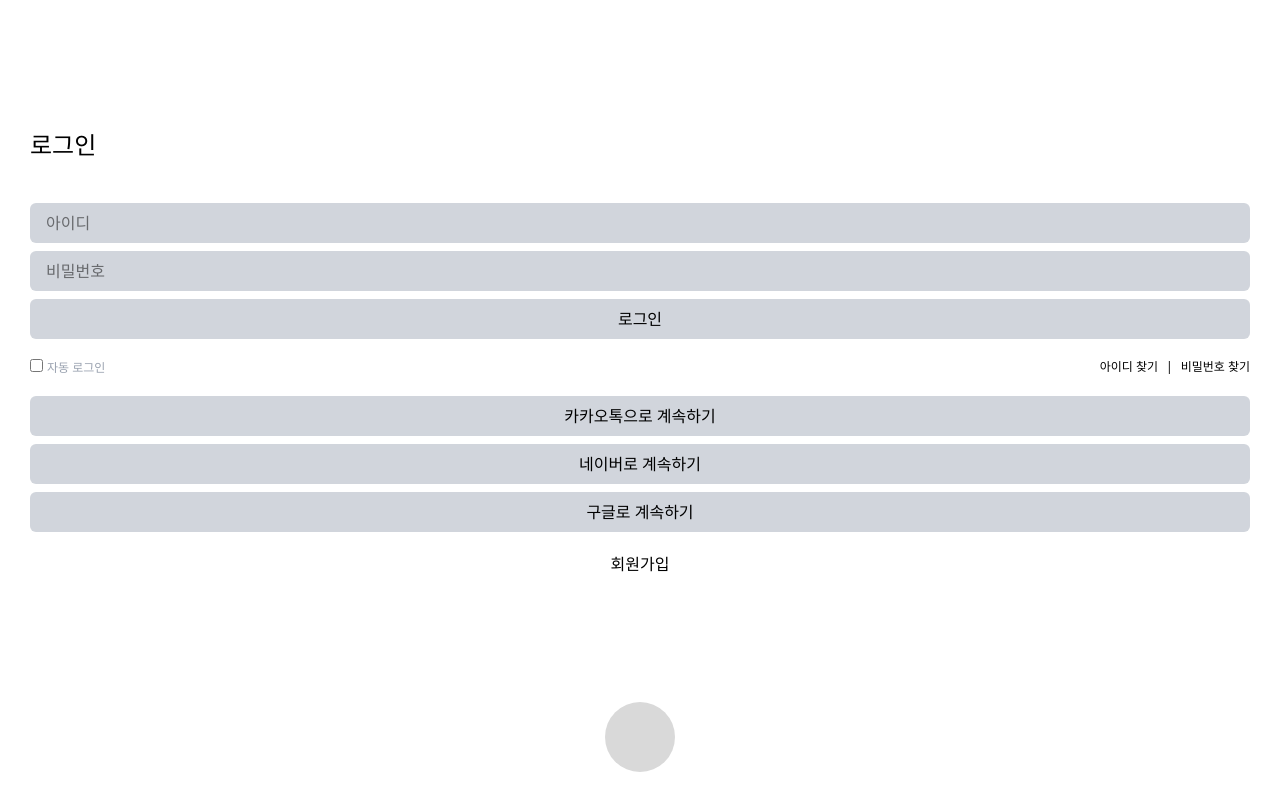
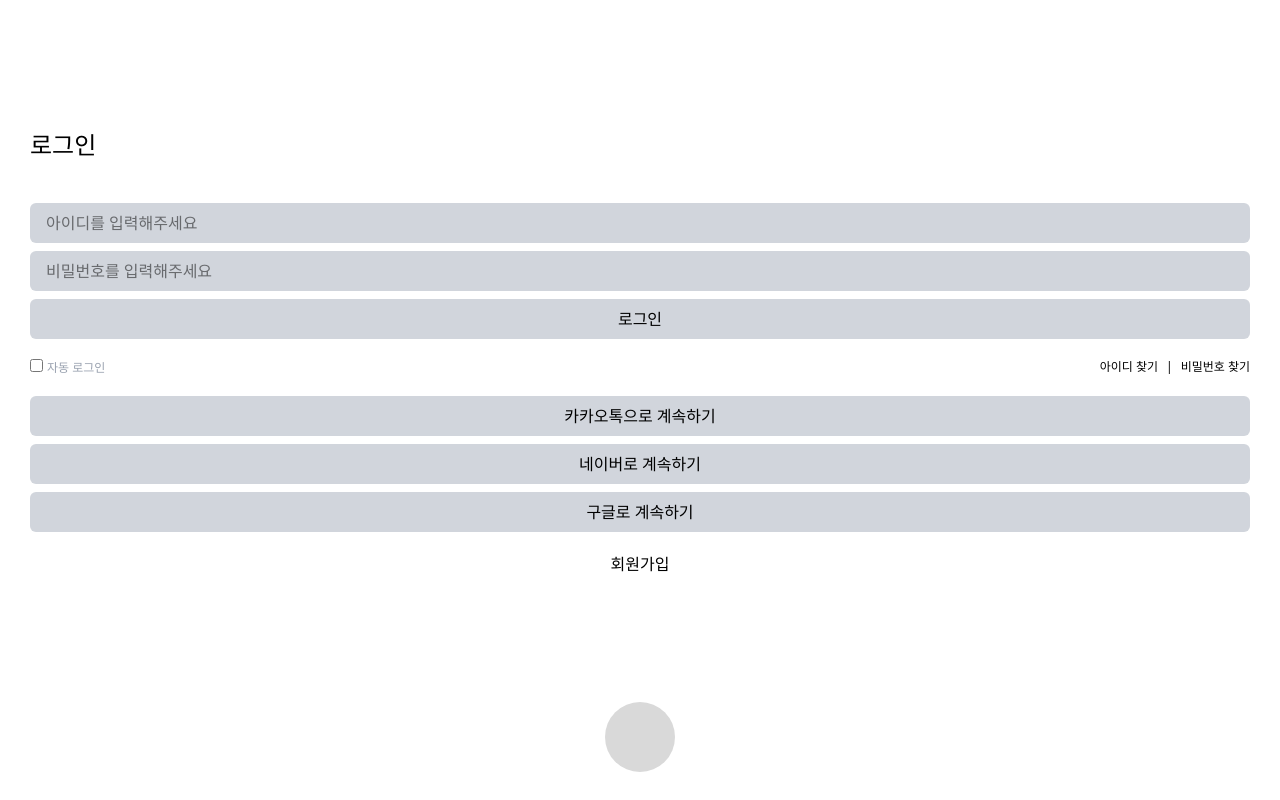
Before and after one commit to kdt-ful-class-three-group/poop, a React (Vite) app in the folder client/: page /Login in a window 1280 px wide. Built offline with nearby package versions, Linux system fonts and the light colour scheme.

Commit message:
placeholder 수정

```diff
--- a/client/src/components/LoginInput.jsx
+++ b/client/src/components/LoginInput.jsx
@@ -7,9 +7,9 @@ function LoginInput(){
 
   return(
     <form className="flex flex-col gap-2">
-      <input type="text" placeholder="아이디"
+      <input type="text" placeholder="아이디를 입력해주세요"
         className="bg-gray-300 px-4 py-2 rounded-md focus:bg-gray-100" required></input>
-      <input type='password' placeholder="비밀번호"
+      <input type='password' placeholder="비밀번호를 입력해주세요"
         className="bg-gray-300 px-4 py-2 rounded-md focus:bg-gray-100" required></input>
       <Button text='로그인' colorClass = "bg-gray-300"/>
     </form>
```
